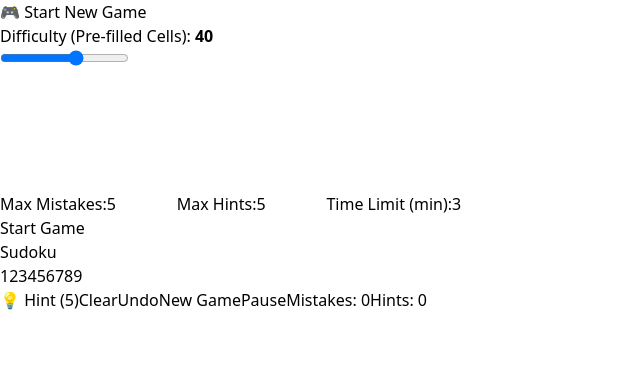
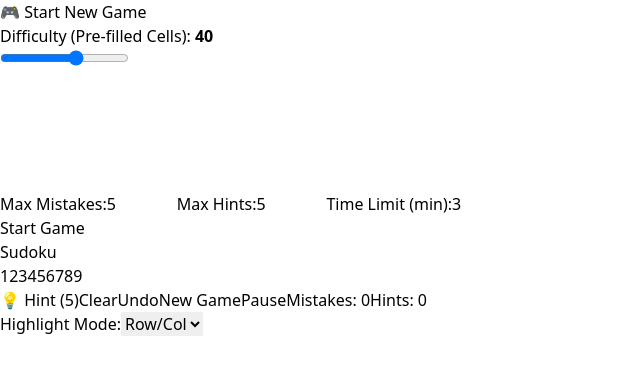
Before and after one commit to HrshSwnt/sudoku, a React (Vite) app: page / in a window 1280 px wide. Shown: the top 374 px of the page, without its empty margins (0-640 px from the left). Built offline with nearby package versions, Linux system fonts and the light colour scheme.

Commit message:
Added crosshair like selection

```diff
--- a/src/App.tsx
+++ b/src/App.tsx
@@ -6,6 +6,7 @@ import FailBanner from './components/FailBanner';
 import GameTimer from './components/GameTimer';
 import GameStartPrompt from './components/GameStartPrompt';
 import PauseOverlay from './components/PauseOverlay';
+import BloomModeSelector from './components/BloomModeSelector';
 import { SudokuProvider } from './hooks/SudokuProvider';
 
 export default function App() {
@@ -21,6 +22,7 @@ export default function App() {
         <WinBanner />
         <FailBanner />
         <PauseOverlay />
+        <BloomModeSelector />
       </main>
     </SudokuProvider>
   );
@@ -28,5 +30,12 @@ export default function App() {
 
 // Need to add
 // pencil marks UI (make the provided numbers stand out)
-// diificulty levels
+// I need to add notes/pencil UI to each cell.
+// Basically, users often take notes of possible numbers without making attempts.
+// I want to allow them to do this in the existing UI by adding a pencil button.
+// The user can select the pencil button which will highlight it to indicate pencil mode.
+// Now, the user can select any number they wish and they will be noted in a tinier font within the cell.
+// The text should adjust dynamically as more numbers are selected.
+// The user stays in pencil mode until it is toggled off by clicking the pencil icon again.
+// This will also necessitate the addition of an erase button and changing the existing erase button to a clear button.
 // dark mode
--- /dev/null
+++ b/src/components/BloomModeSelector.tsx
@@ -0,0 +1,23 @@
+import { useSudoku } from '../hooks/useSudoku';
+
+type BloomMode = 'none' | 'rowcol' | 'radial';
+
+export default function BloomModeSelector() {
+    const { bloomMode, setBloomMode } = useSudoku();
+
+    return (
+        <div className="flex gap-2 mb-2 mt-2 items-center">
+            <label className="text-sm font-medium text-gray-700">Highlight Mode:</label>
+            <select
+                value={bloomMode}
+                onChange={(e) => setBloomMode(e.target.value as BloomMode)}
+                className="border-2 border-blue-400 rounded px-3 py-1.5 text-sm bg-blue-50 shadow-sm hover:shadow-md focus:outline-none focus:ring-2 focus:ring-blue-400 transition"
+            >
+
+                <option value="none">None</option>
+                <option value="rowcol">Row/Col</option>
+                <option value="radial">Radial</option>
+            </select>
+        </div>
+    );
+}
--- a/src/components/SudokuCell.tsx
+++ b/src/components/SudokuCell.tsx
@@ -1,5 +1,3 @@
-// src/components/SudokuCell.tsx
-
 import { type Cell } from '../logic/types';
 import { useSudoku } from '../hooks/useSudoku';
 
@@ -10,15 +8,41 @@ interface Props {
 }
 
 export default function SudokuCell({ row, col, cell }: Props) {
-  const { selectCell, selectedCell } = useSudoku();
+    const { selectCell, selectedCell, bloomMode } = useSudoku();
     const isSelected = selectedCell?.[0] === row && selectedCell?.[1] === col;
+
+    const isSameRow = selectedCell?.[0] === row;
+    const isSameCol = selectedCell?.[1] === col;
+    const rowDist = selectedCell ? Math.abs(selectedCell[0] - row) : 0;
+    const colDist = selectedCell ? Math.abs(selectedCell[1] - col) : 0;
+    const dist = rowDist + colDist;
+
+    // Background based on mode
+    let bgClass = 'bg-white';
+
+    if (isSelected) {
+        bgClass = 'bg-blue-300';
+    } else if (cell.readonly) {
+        bgClass = 'bg-gray-200';
+    } else if (cell.error) {
+        bgClass = 'bg-red-300';
+    } else if (bloomMode === 'rowcol' && (isSameRow || isSameCol)) {
+        if (row === selectedCell?.[0] && col === selectedCell?.[1]) {
+            bgClass = 'bg-blue-300';
+        } else if (rowDist + colDist === 1) {
+            bgClass = 'bg-blue-100';
+        } else {
+            bgClass = 'bg-blue-50';
+        }
+    } else if (bloomMode === 'radial' && selectedCell) {
+        if (dist === 1) bgClass = 'bg-blue-100';
+        else if (dist === 2) bgClass = 'bg-blue-50';
+    }
 
     return (
         <button
             onClick={() => selectCell(row, col)}
-      className={`w-10 h-10 border border-gray-400 text-center text-lg font-semibold ${
-        isSelected ? 'bg-blue-200' : cell.error ? 'bg-red-300' : 'bg-white'
-      }`}
+            className={`w-10 h-10 border border-gray-400 text-center text-lg font-semibold ${bgClass}`}
         >
             {cell.value || ''}
         </button>
--- a/src/hooks/useSudokuLogic.ts
+++ b/src/hooks/useSudokuLogic.ts
@@ -17,6 +17,7 @@ export function useSudokuLogic() {
     const [totalPauseDuration, setTotalPauseDuration] = useState(0);
     const pauseStartedAt = useRef<number | null>(null);
     const [isPaused, setIsPaused] = useState(false);
+    const [bloomMode, setBloomMode] = useState<'none' | 'rowcol' | 'radial'>('rowcol');
 
 
 
@@ -207,5 +208,7 @@ export function useSudokuLogic() {
         startTime,
         setStartTime,
         pauseStartedAt,
+        bloomMode,
+        setBloomMode,
     };
 }
```
Lines whose indentation alone changed are shown as unchanged.
